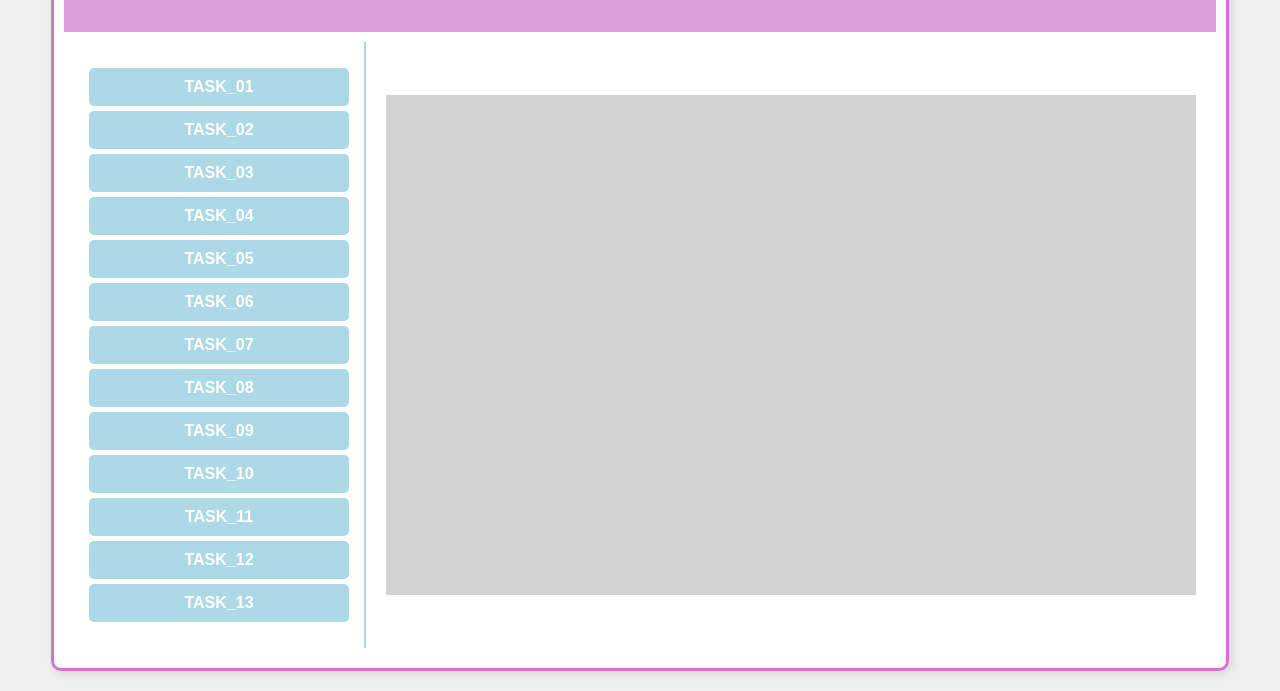
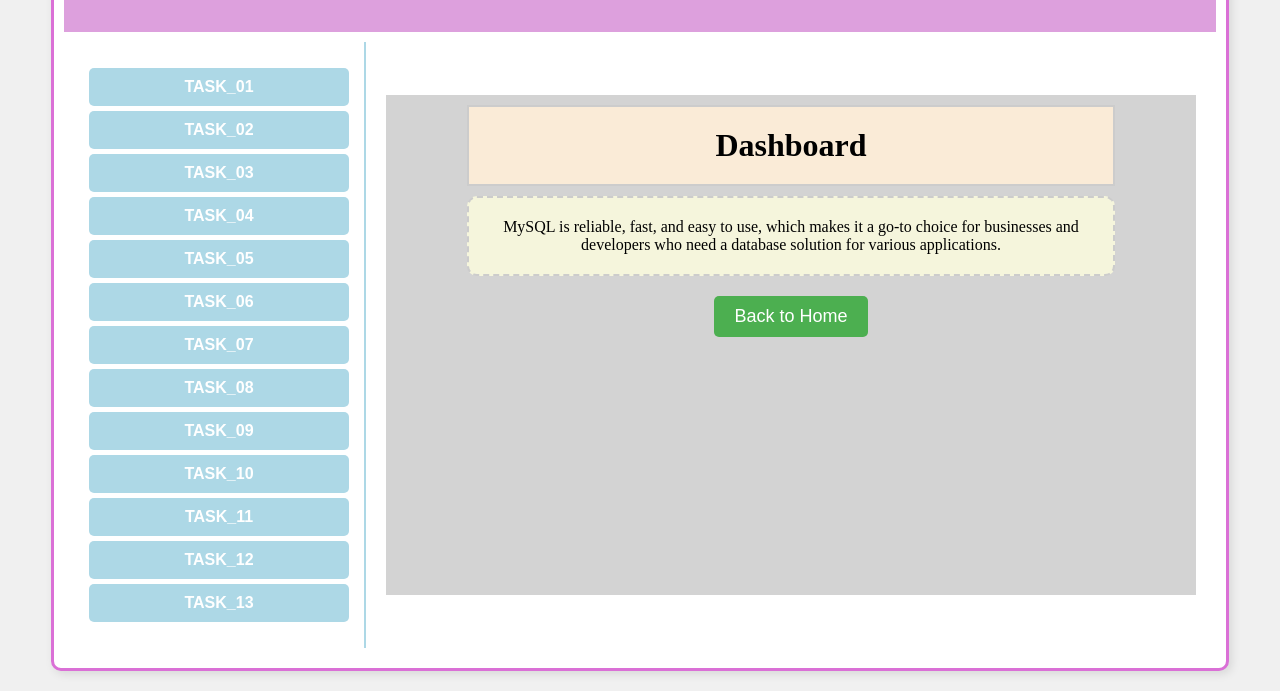
Before and after one commit to sjamma73/Dynamic_Projects, a plain HTML site: page Index.html in a window 1280 px wide. Shown: the part 159-850 px from the top of the page. Drawn offline with Linux system fonts and the light colour scheme.

Commit message:
Update Index.html

```diff
--- a/Index.html
+++ b/Index.html
@@ -21,7 +21,7 @@
 
             <!-- Main Content Area for Tasks -->
             <main class="main-content">
-                <iframe id="task-frame" src="tasks/task_01.html"></iframe>
+                <iframe id="task-frame" src="Task_01.html"></iframe>
             </main>
         </div>
     </div>
```
